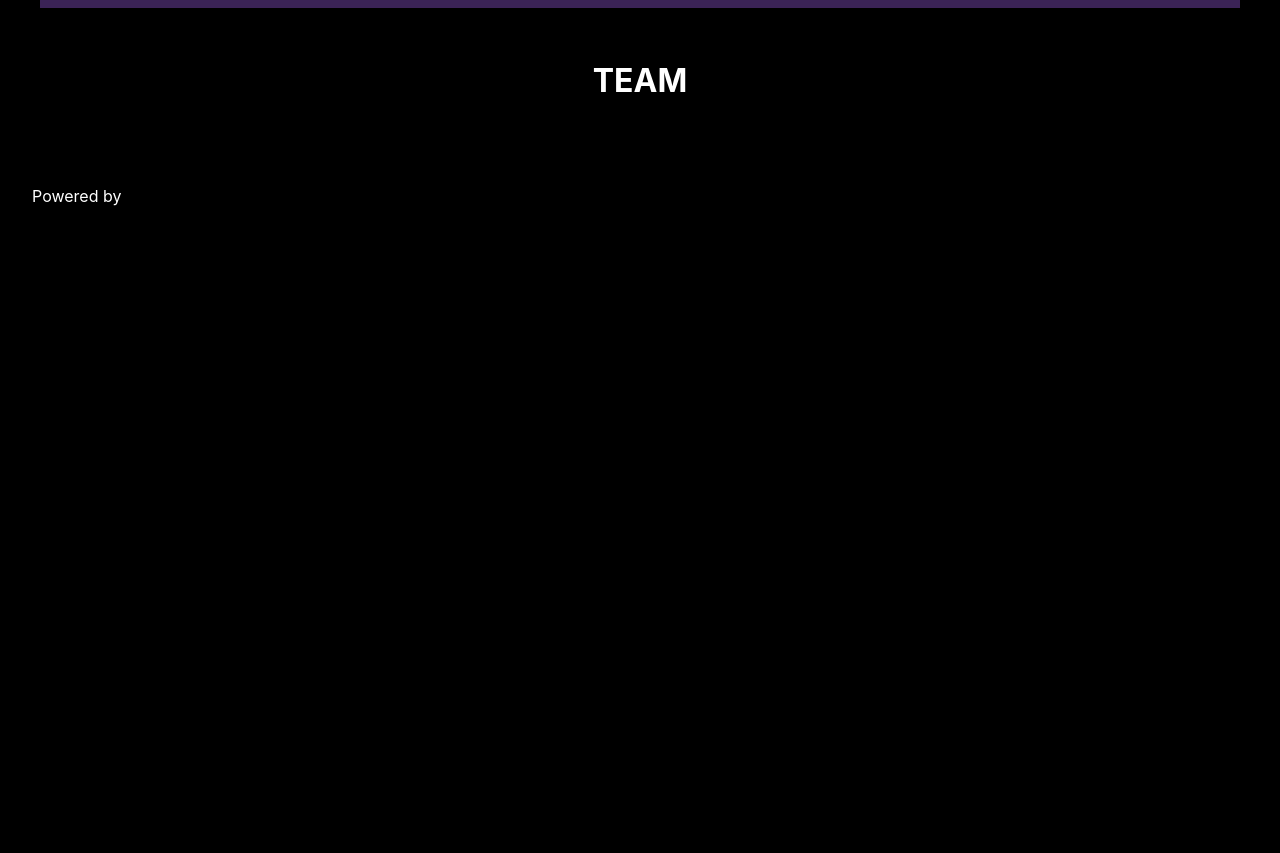
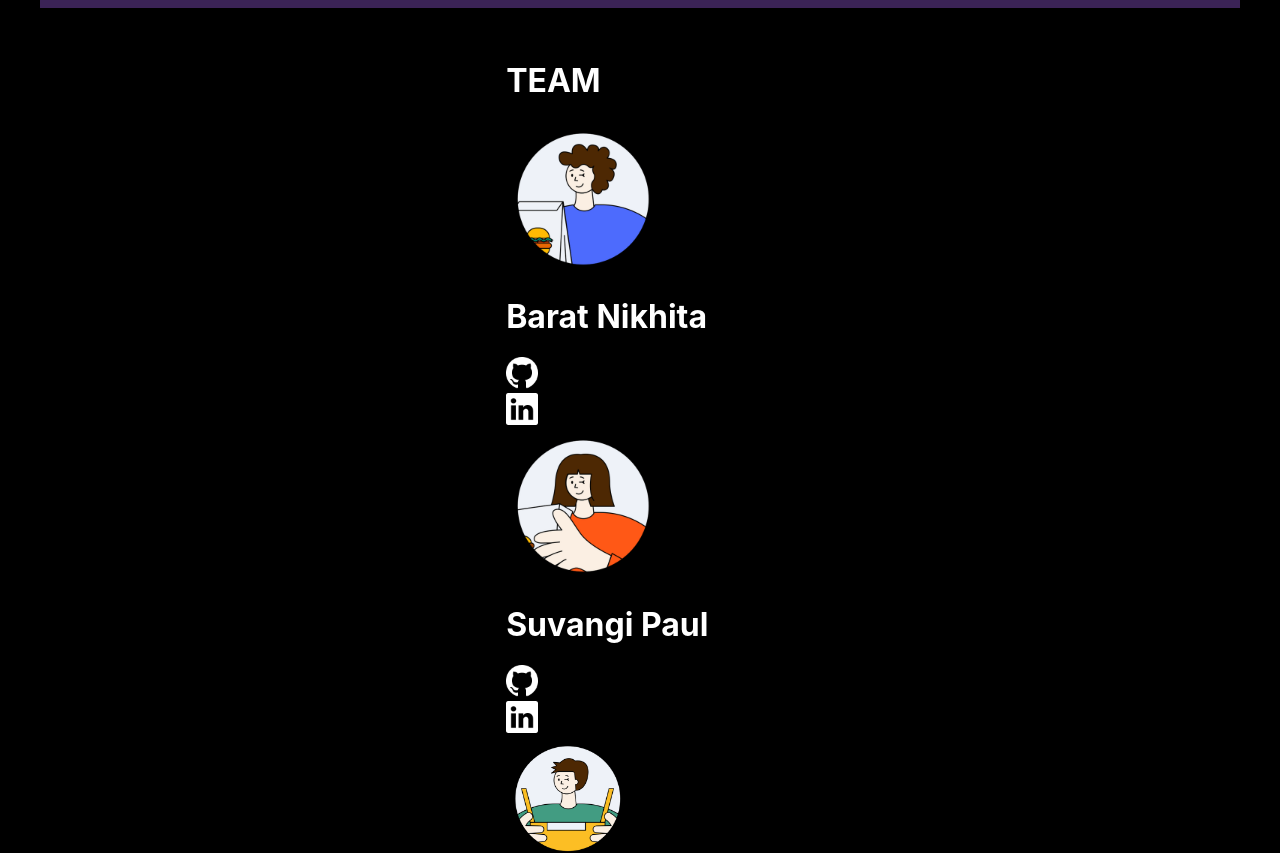
Before and after one commit to suvangipaul/NFQ, a Next.js app in the folder client/: page / in a window 1280 px wide. Shown: the part 1440-2293 px from the top of the page. Before the commit the page ends 1646 px from the top, so only its background shows below. Built offline with nearby package versions, Linux system fonts and the light colour scheme; a web font is replaced by a local one.

Commit message:
Path Routed

```diff
--- a/client/pages/index.tsx
+++ b/client/pages/index.tsx
@@ -4,6 +4,7 @@ import Image from "next/image";
 import styles from "../styles/Home.module.css";
 import Colorpartion from "../components/colorpartition/colorpartion.components";
 import img from "../public/background.svg";
+import Teamcard from "../components/teamcard/teamcard.components";
 
 const Home: NextPage = () => {
   return (
@@ -57,6 +58,7 @@ const Home: NextPage = () => {
         <Colorpartion />
         <div className="team_container">
           <h1>TEAM</h1>
+          <Teamcard/>
         </div>
       </main>
 
```
Also changed, not shown: 1 other file (tests, documents, lock files or other folders).
